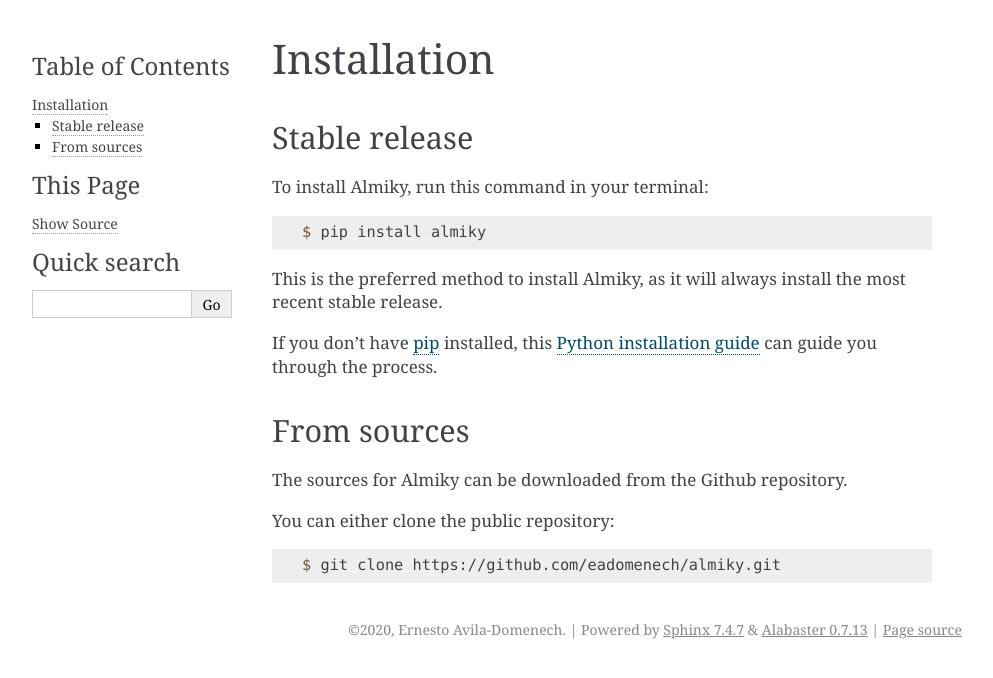
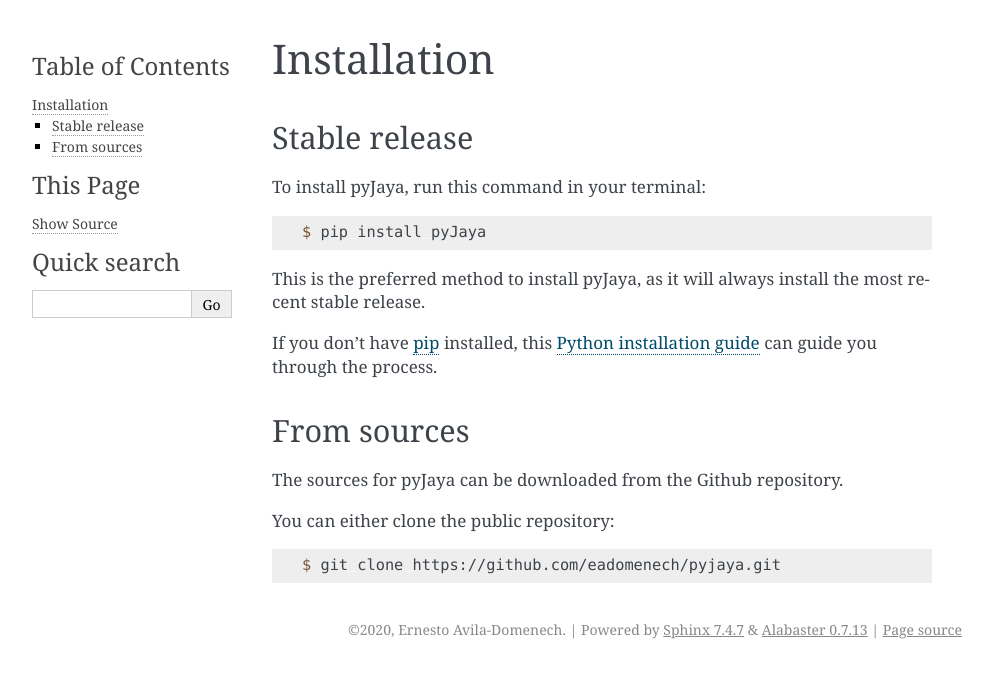
Before and after one commit to eadomenech/pyJaya, a Sphinx documentation site: the page built from docs/source/installation.rst, in a window 1280 px wide. Shown: the top 678 px of the page, without its empty margins (148-1141 px from the left). Built offline with Sphinx 7.4.7, drawn with Linux system fonts in a browser that asks for light colours.

Commit message:
docs update

```diff
--- a/docs/source/installation.rst
+++ b/docs/source/installation.rst
@@ -6,13 +6,13 @@
 Stable release
 --------------
 
-To install Almiky, run this command in your terminal:
+To install pyJaya, run this command in your terminal:
 
 .. code-block:: console
 
-    $ pip install almiky
+    $ pip install pyJaya
 
-This is the preferred method to install Almiky, as it will always install the most recent stable release.
+This is the preferred method to install pyJaya, as it will always install the most recent stable release.
 
 If you don't have `pip`_ installed, this `Python installation guide`_ can guide
 you through the process.
@@ -24,10 +24,10 @@
 From sources
 ------------
 
-The sources for Almiky can be downloaded from the Github repository.
+The sources for pyJaya can be downloaded from the Github repository.
 
 You can either clone the public repository:
 
 .. code-block:: console
 
-    $ git clone https://github.com/eadomenech/almiky.git
+    $ git clone https://github.com/eadomenech/pyjaya.git
```
